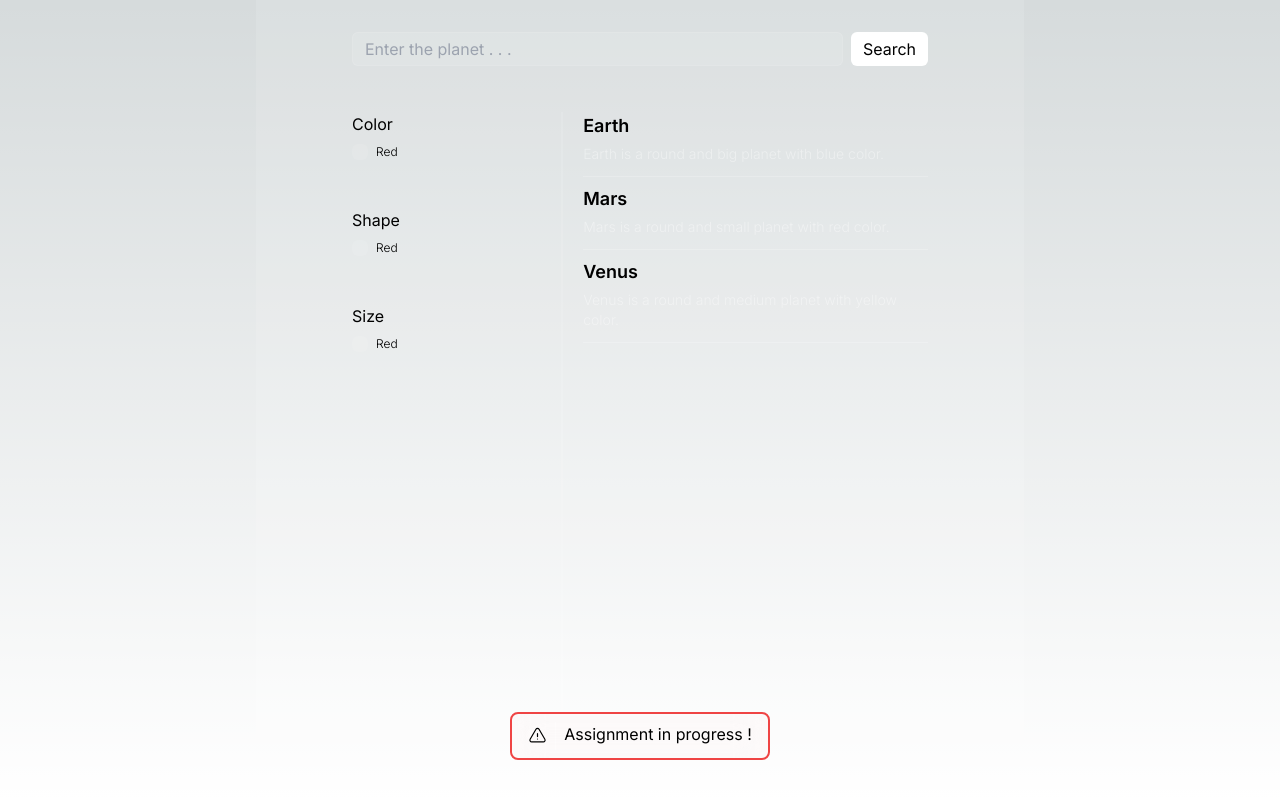
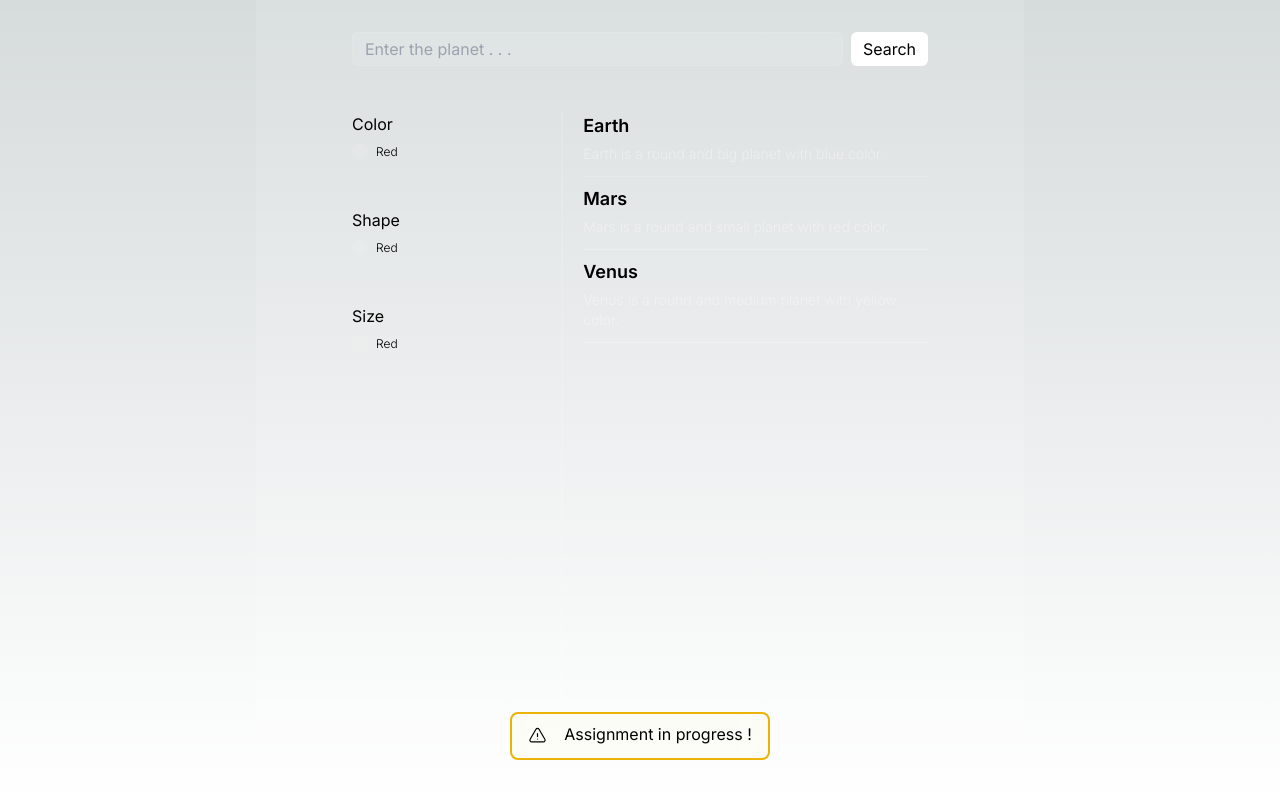
Before and after one commit to dalaixlmao/Filter-mate, a Next.js app: page / in a window 1280 px wide. Built offline with nearby package versions, Linux system fonts and the light colour scheme.

Commit message:
Update page.tsx

```diff
--- a/app/page.tsx
+++ b/app/page.tsx
@@ -13,7 +13,7 @@ export default function Home() {
 
   return (
     <div className="h-screen w-screen flex flex-col items-center">
-      <div className="absolute bottom-10 bg-red-100/10 backdrop-blur-lg px-4 py-2 border-red-500 border-2 rounded-lg flex flex-row">
+      <div className="absolute bottom-10 bg-yellow-100/10 backdrop-blur-md px-4 py-2 border-yellow-500 border-2 rounded-lg flex flex-row">
       <Alert /> Assignment in progress !</div>
       <div className="md:4/5 lg:w-3/5 bg-white/10 h-full">
         <div className="h-[10%] flex flex-col items-center">
```
